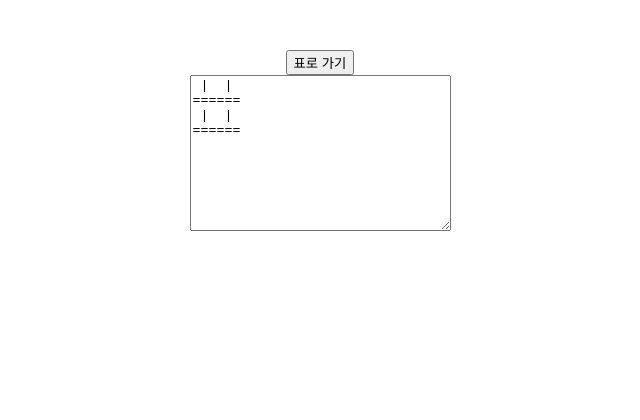
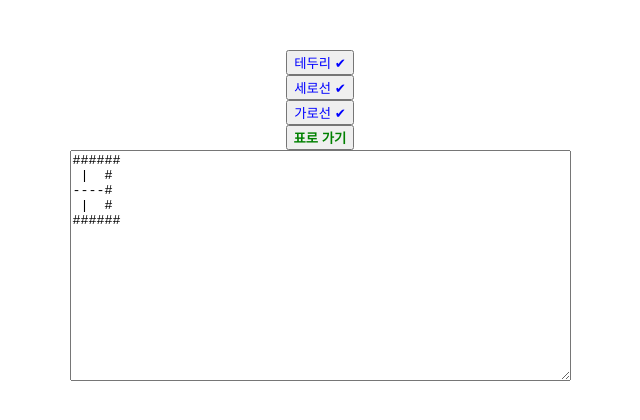
Before and after one commit to Barkshihun/table-to-text, a React (Vite) app: page / in a window 1280 px wide. Both pictures are taken after a click on the button "텍스트로 변환". Shown: the top 420 px of the page, without its empty margins (320-960 px from the left). Built offline with nearby package versions, Linux system fonts and the light colour scheme.

Commit message:
로직을 computeText로 분리

```diff
--- a/src/components/Output.tsx
+++ b/src/components/Output.tsx
@@ -1,19 +1,36 @@
 import { useState, useEffect } from "react";
 import { rows, cols, globalTableList } from "./Table";
-// col이 가로 row가 세로
-const isVerticalLine = true;
-const isHorizontalLine = true;
-const isBorder = true;
-function Output() {
+const HORIZONTAL_CHAR = "-";
+const VERTICAL_CHAR = "|";
+const HORIZONTAL_BORDER_CHAR = "#";
+const VERTICAL_BORDER_CHAR = "#";
+
+const thickChars: string[] = ["@", "\u25A0-\u25FF"];
+
+function Output({
+  isVerticalLine,
+  isHorizontalLine,
+  isBorder,
+}: {
+  isVerticalLine: boolean;
+  isHorizontalLine: boolean;
+  isBorder: boolean;
+}) {
   const computeLength = (str: string) => {
     let textLength = 0;
-    // 2
+    // 정규표현식 시작
+    // +2로 계산
     const isCJK = /[ㄱ-ㅎ|ㅏ-ㅣ|가-힣|ぁ-ゔ|ァ-ヴー|々〆〤|一-龥]/g;
-    const isThick = /[@]/g;
-    //1
+    const isThick = new RegExp(`[${thickChars.join("|")}]`, "g");
+    //1로 계산
     const isEng = /[a-z|A-Z]/g;
-    const isElse = /[^ㄱ-ㅎ|ㅏ-ㅣ|가-힣|ぁ-ゔ|ァ-ヴー|々〆〤|一-龥|a-z|A-Z|@]/g;
-    //
+    const isElse = new RegExp(
+      `[^ㄱ-ㅎ|ㅏ-ㅣ|가-힣|ぁ-ゔ|ァ-ヴー|々〆〤|一-龥|a-z|A-Z|${thickChars.join(
+        "|"
+      )}]`,
+      "g"
+    );
+    // 정규표현식 끝
     let cjkList = str.match(isCJK);
     let thickList = str.match(isThick);
     let engList = str.match(isEng);
@@ -32,7 +49,7 @@ function Output() {
     }
     return textLength;
   };
-  const getLongestTextPerCol = (globalTableList: string[][]) => {
+  const getLongestTextPerCol = () => {
     let longestTextPerCol: number[] = [];
 
     for (let col = 0; col < cols; col++) {
@@ -45,37 +62,72 @@ function Output() {
 
     return longestTextPerCol;
   };
-  const longestTextPerColList = getLongestTextPerCol(globalTableList);
+  const longestTextPerColList = getLongestTextPerCol();
   const totalWidth =
     longestTextPerColList.reduce(
       (previousValue, currentValue) => previousValue + currentValue,
       0
     ) +
-    cols * 3;
-  console.log(totalWidth);
+    cols * 3 -
+    2;
+  // console.log(totalWidth);
+  const computeText = (row: number, col: number): string => {
+    let text = globalTableList[row][col];
+    if (text) {
+      const textLength = computeLength(text);
+      if (textLength < longestTextPerColList[col]) {
+        const gap = longestTextPerColList[col] - computeLength(text);
+        text = `${text}${" ".repeat(gap)}`;
+      }
+    } else {
+      text = `${" ".repeat(longestTextPerColList[col])}`;
+    }
+    return text;
+  };
   const globalTableListToText = (tableList: string[][]) => {
+    console.log("변환 시작");
     let textList: string[] = [];
+    isBorder
+      ? textList.push(`${HORIZONTAL_BORDER_CHAR.repeat(totalWidth + 2)}\n`)
+      : null;
     for (let row = 0; row < rows; row++) {
+      // isBorder ? textList.push(`${VERTICAL_BORDER_CHAR} `) : null;
       for (let col = 0; col < cols; col++) {
-        let text = tableList[row][col];
-        if (text) {
-          const textLength = computeLength(text);
-          if (textLength < longestTextPerColList[col]) {
-            const gap = longestTextPerColList[col] - computeLength(text);
-            text = `${text}${" ".repeat(gap)}`;
+        let text = computeText(row, col);
+        if (isVerticalLine) {
+          if (col === cols - 1) {
+            isBorder
+              ? textList.push(`${text} ${VERTICAL_BORDER_CHAR}`)
+              : textList.push(`${text}   `);
+            continue;
           }
+          textList.push(`${text} ${VERTICAL_CHAR} `);
         } else {
-          text = `${" ".repeat(longestTextPerColList[col])}`;
+          textList.push(`${text}   `);
         }
-        isVerticalLine
-          ? textList.push(`${text} | `)
-          : textList.push(`${text}   `);
       }
-      isHorizontalLine
-        ? textList.push(`\n${"=".repeat(totalWidth)}\n`)
-        : textList.push("\n");
+      // isBorder ? textList.push(` ${HORIZONTAL_CHAR}`) : null;
+      if (isHorizontalLine) {
+        if (row === rows - 1) {
+          isBorder
+            ? textList.push(
+                `\n${HORIZONTAL_BORDER_CHAR.repeat(totalWidth + 2)}`
+              )
+            : null;
+
+          continue;
+        }
+        isBorder
+          ? textList.push(
+              `\n${HORIZONTAL_CHAR.repeat(totalWidth)}${VERTICAL_BORDER_CHAR}`
+            )
+          : textList.push(`\n${HORIZONTAL_CHAR.repeat(totalWidth)}`);
+      } else {
+        textList.push("\n");
+      }
+      textList.push("\n");
     }
-    textList.pop;
+    console.log("변환 끝");
     return textList.join("");
   };
   const [text, setText] = useState(globalTableListToText(globalTableList));
@@ -85,9 +137,10 @@ function Output() {
   };
 
   // console.log("longestTextPerColList", longestTextPerColList);
+  console.log("연산 끝");
   return (
     <>
-      <textarea cols={30} rows={10} value={text} onChange={onChange}></textarea>
+      <textarea cols={60} rows={15} value={text} onChange={onChange}></textarea>
     </>
   );
 }
--- a/src/screen/Desktop.tsx
+++ b/src/screen/Desktop.tsx
@@ -1,18 +1,47 @@
 import { useState, useEffect } from "react";
 import Output from "../components/Output";
 import Table from "../components/Table";
+import "../scss/Desktop.scss";
 
 function Desktop() {
   const [isTable, setIsTable] = useState(true);
+  const [isBorder, setIsBorder] = useState(true);
+  const [isVerticalLine, setVerticalLine] = useState(true);
+  const [isHorizontalLine, setHorizontalLine] = useState(true);
   const onTranform = () => {
     setIsTable((currentIsTable) => !currentIsTable);
   };
+  const onBorder = () => {
+    setIsBorder((currentBorder) => !currentBorder);
+  };
+  const onVerticalLine = () => {
+    setVerticalLine((currentBorder) => !currentBorder);
+  };
+  const onHorizontalLine = () => {
+    setHorizontalLine((currentBorder) => !currentBorder);
+  };
+  console.log("렌더");
   return (
     <main>
-      <button onClick={onTranform}>
+      <button onClick={onBorder}>{isBorder ? "테두리 ✔" : "테두리 ❌"}</button>
+      <button onClick={onVerticalLine}>
+        {isVerticalLine ? "세로선 ✔" : "세로선 ❌"}
+      </button>
+      <button onClick={onHorizontalLine}>
+        {isHorizontalLine ? "가로선 ✔" : "가로선 ❌"}
+      </button>
+      <button onClick={onTranform} className={"transform-btn"}>
         {isTable ? "텍스트로 변환" : "표로 가기"}
       </button>
-      {isTable ? <Table /> : <Output />}
+      {isTable ? (
+        <Table />
+      ) : (
+        <Output
+          isBorder={isBorder}
+          isVerticalLine={isVerticalLine}
+          isHorizontalLine={isHorizontalLine}
+        />
+      )}
     </main>
   );
 }
--- /dev/null
+++ b/src/scss/Desktop.scss
@@ -0,0 +1,7 @@
+main > button {
+  color: blue;
+}
+.transform-btn {
+  color: green;
+  font-weight: bold;
+}
```
